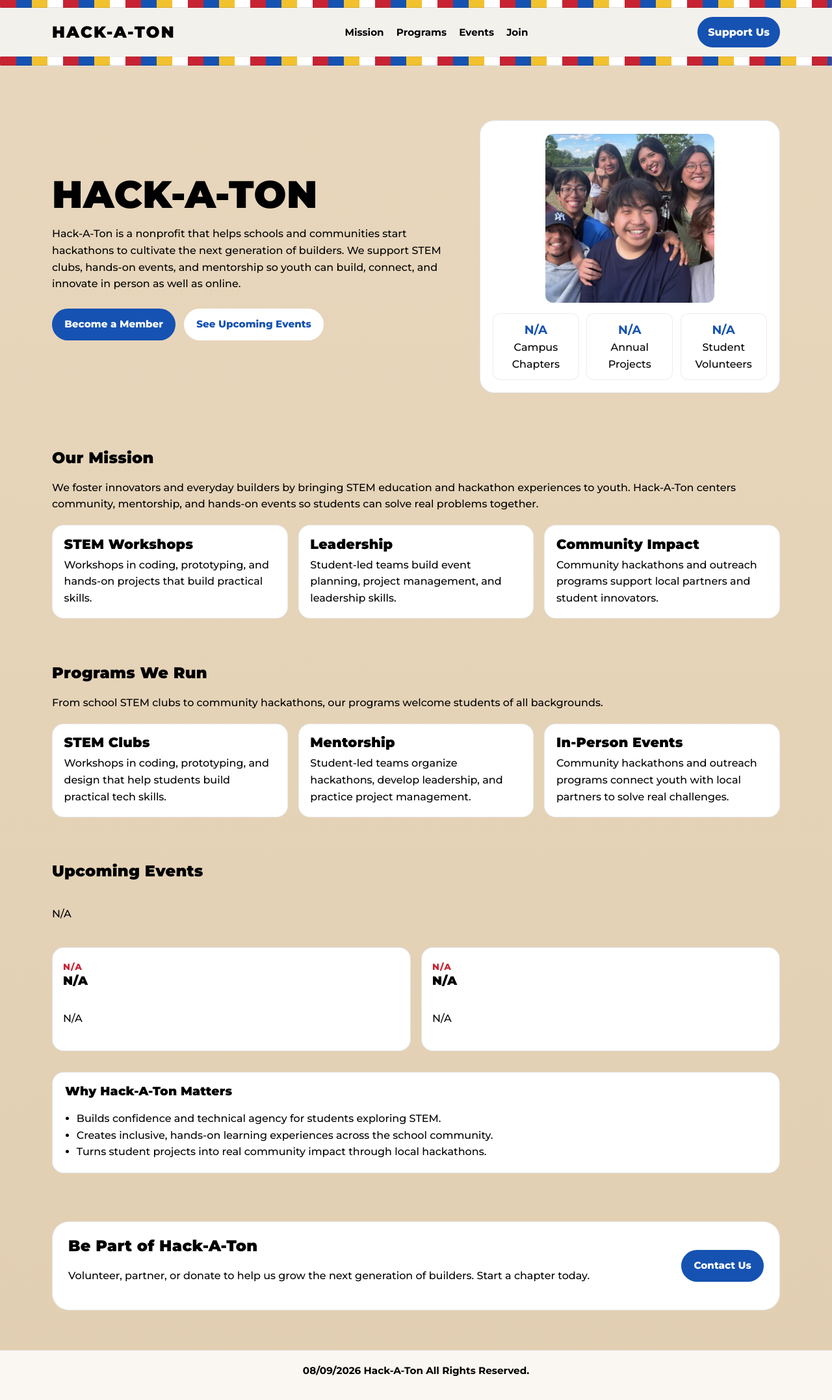
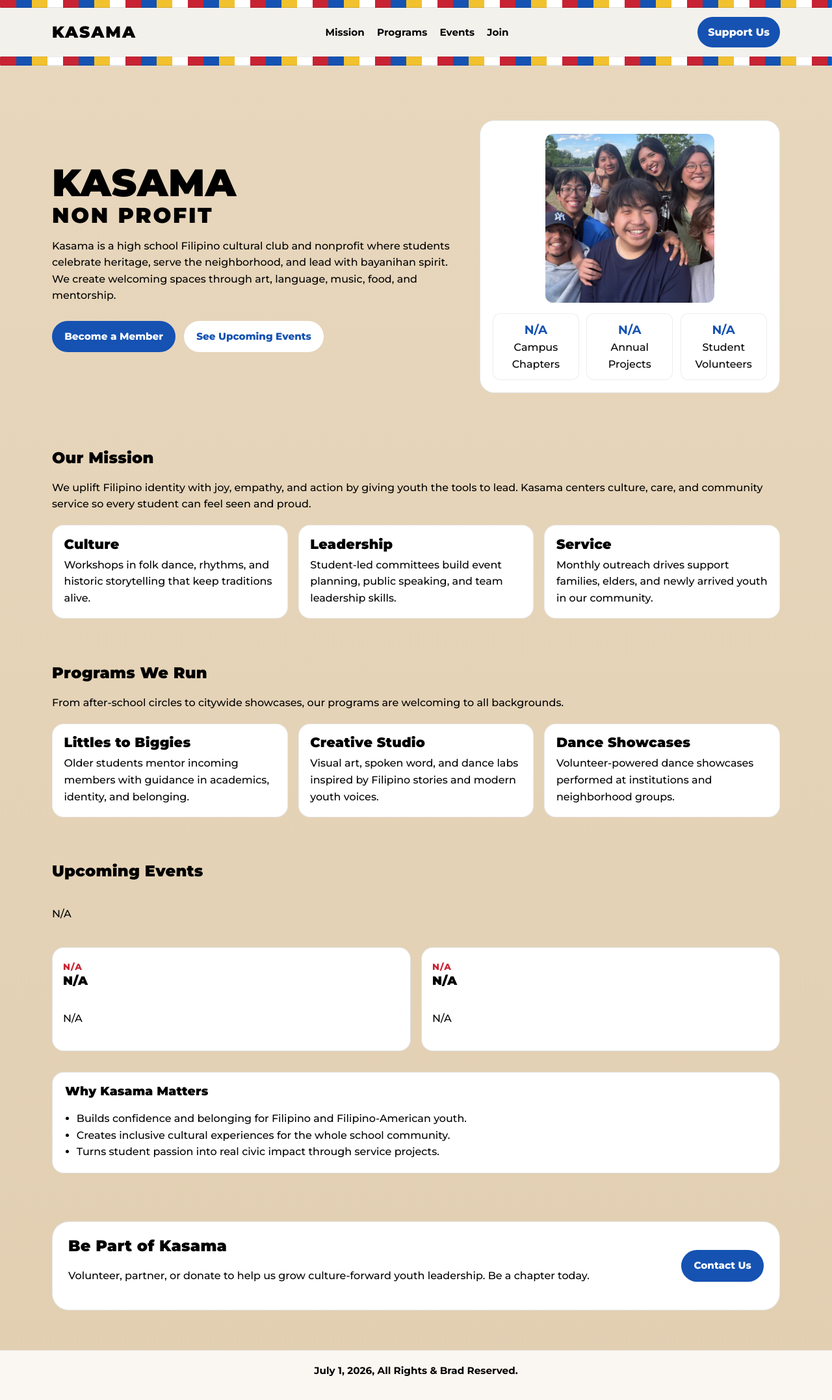
Before and after one commit to BradUrbiz/kasama, a Python web app: template templates/index.html in a window 1280 px wide. Shown: the whole page at 65% size. Run offline with Jinja, Linux system fonts and the light colour scheme; the template is opened without the code that fills it, so the values that code supplies are empty.

Commit message:
Restore Kasama site branding

```diff
--- a/templates/index.html
+++ b/templates/index.html
@@ -3,7 +3,7 @@
 <head>
     <meta charset="UTF-8">
     <meta name="viewport" content="width=device-width, initial-scale=1.0">
-    <title>Hack-A-Ton</title>
+    <title>Kasama | Filipino Cultural Club</title>
     <link rel="preconnect" href="https://fonts.googleapis.com">
     <link rel="preconnect" href="https://fonts.gstatic.com" crossorigin>
     <link href="https://fonts.googleapis.com/css2?family=Montserrat:wght@500;700;800;900&display=swap" rel="stylesheet">
@@ -14,7 +14,7 @@
 
     <header class="site-header">
         <div class="shell nav-wrap">
-            <a class="brand" href="#top">HACK-A-TON</a>
+            <a class="brand" href="#top">KASAMA</a>
             <ul class="nav-links">
                 <li><a href="#mission">Mission</a></li>
                 <li><a href="#programs">Programs</a></li>
@@ -29,12 +29,13 @@
         <section class="hero">
             <div class="reveal" style="--delay: 80ms;">
                 <h1>
-                    HACK-A-TON
-                    <span class="h1-subline"></span>
+                    KASAMA
+                    <span class="h1-subline">NON PROFIT</span>
                 </h1>
                 <p>
-                    Hack-A-Ton is a nonprofit that helps schools and communities start hackathons to cultivate the next generation of builders.
-                    We support STEM clubs, hands-on events, and mentorship so youth can build, connect, and innovate in person as well as online.
+                    Kasama is a high school Filipino cultural club and nonprofit where students celebrate heritage,
+                    serve the neighborhood, and lead with bayanihan spirit. We create welcoming spaces through art,
+                    language, music, food, and mentorship.
                 </p>
                 <div class="hero-actions">
                     <a class="btn btn-primary" href="#join">Become a Member</a>
@@ -65,22 +66,22 @@
             <div class="section-head">
                 <h2>Our Mission</h2>
                 <p>
-                    We foster innovators and everyday builders by bringing STEM education and hackathon experiences to youth.
-                    Hack-A-Ton centers community, mentorship, and hands-on events so students can solve real problems together.
+                    We uplift Filipino identity with joy, empathy, and action by giving youth the tools to lead.
+                    Kasama centers culture, care, and community service so every student can feel seen and proud.
                 </p>
             </div>
             <div class="grid-3">
                 <article class="card">
-                    <h3>STEM Workshops</h3>
-                    <p>Workshops in coding, prototyping, and hands-on projects that build practical skills.</p>
+                    <h3>Culture</h3>
+                    <p>Workshops in folk dance, rhythms, and historic storytelling that keep traditions alive.</p>
                 </article>
                 <article class="card">
                     <h3>Leadership</h3>
-                    <p>Student-led teams build event planning, project management, and leadership skills.</p>
+                    <p>Student-led committees build event planning, public speaking, and team leadership skills.</p>
                 </article>
                 <article class="card">
-                    <h3>Community Impact</h3>
-                    <p>Community hackathons and outreach programs support local partners and student innovators.</p>
+                    <h3>Service</h3>
+                    <p>Monthly outreach drives support families, elders, and newly arrived youth in our community.</p>
                 </article>
             </div>
         </section>
@@ -88,20 +89,20 @@
         <section id="programs" class="reveal" style="--delay: 160ms;">
             <div class="section-head">
                 <h2>Programs We Run</h2>
-                <p>From school STEM clubs to community hackathons, our programs welcome students of all backgrounds.</p>
+                <p>From after-school circles to citywide showcases, our programs are welcoming to all backgrounds.</p>
             </div>
             <div class="grid-3">
                 <article class="card">
-                    <h3>STEM Clubs</h3>
-                    <p>Workshops in coding, prototyping, and design that help students build practical tech skills.</p>
+                    <h3>Littles to Biggies</h3>
+                    <p>Older students mentor incoming members with guidance in academics, identity, and belonging.</p>
                 </article>
                 <article class="card">
-                    <h3>Mentorship</h3>
-                    <p>Student-led teams organize hackathons, develop leadership, and practice project management.</p>
+                    <h3>Creative Studio</h3>
+                    <p>Visual art, spoken word, and dance labs inspired by Filipino stories and modern youth voices.</p>
                 </article>
                 <article class="card">
-                    <h3>In-Person Events</h3>
-                    <p>Community hackathons and outreach programs connect youth with local partners to solve real challenges.</p>
+                    <h3>Dance Showcases</h3>
+                    <p>Volunteer-powered dance showcases performed at institutions and neighborhood groups.</p>
                 </article>
             </div>
         </section>
@@ -125,29 +126,29 @@
             </div>
 
             <div class="impact">
-                <h3>Why Hack-A-Ton Matters</h3>
+                <h3>Why Kasama Matters</h3>
                 <ul>
-                    <li>Builds confidence and technical agency for students exploring STEM.</li>
-                    <li>Creates inclusive, hands-on learning experiences across the school community.</li>
-                    <li>Turns student projects into real community impact through local hackathons.</li>
+                    <li>Builds confidence and belonging for Filipino and Filipino-American youth.</li>
+                    <li>Creates inclusive cultural experiences for the whole school community.</li>
+                    <li>Turns student passion into real civic impact through service projects.</li>
                 </ul>
             </div>
         </section>
 
         <section id="join" class="join reveal" style="--delay: 240ms;">
             <div>
-                <h2>Be Part of Hack-A-Ton</h2>
-                <p>Volunteer, partner, or donate to help us grow the next generation of builders. <span class="nowrap">Start a chapter today.</span></p>
+                <h2>Be Part of Kasama</h2>
+                <p>Volunteer, partner, or donate to help us grow culture-forward youth leadership. <span class="nowrap">Be a chapter today.</span></p>
             </div>
             <div class="hero-actions">
-                <a class="btn btn-primary" href="mailto:hello@hack-a-ton.org">Contact Us</a>
+                <a class="btn btn-primary" href="mailto:hello@kasamaclub.org">Contact Us</a>
             </div>
         </section>
     </main>
 
     <footer class="site-footer">
         <div class="shell">
-            <strong>08/09/2026 Hack-A-Ton All Rights Reserved.</strong><br>
+            <strong>July 1, 2026, All Rights & Brad Reserved.</strong><br>
         </div>
     </footer>
 </body>
```
